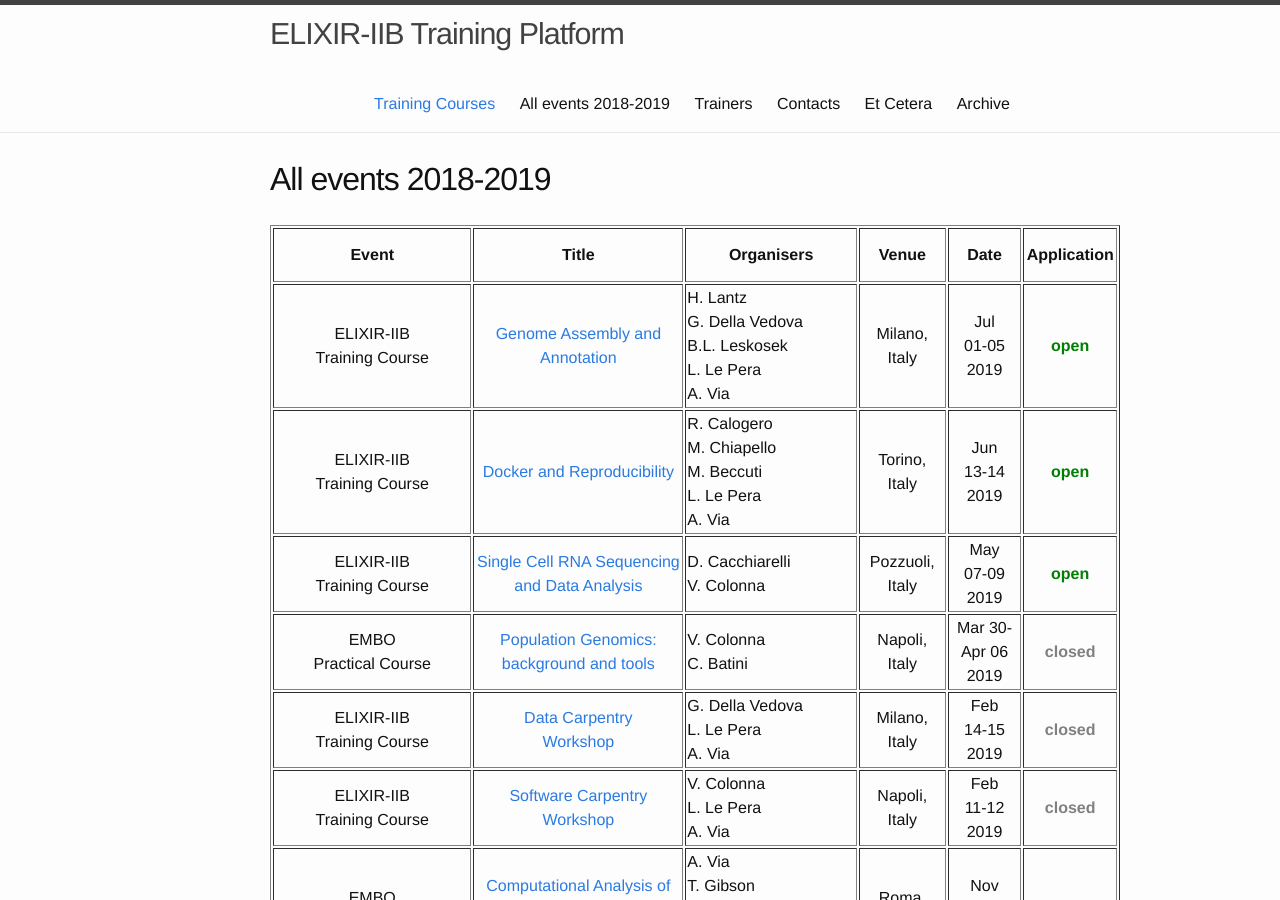
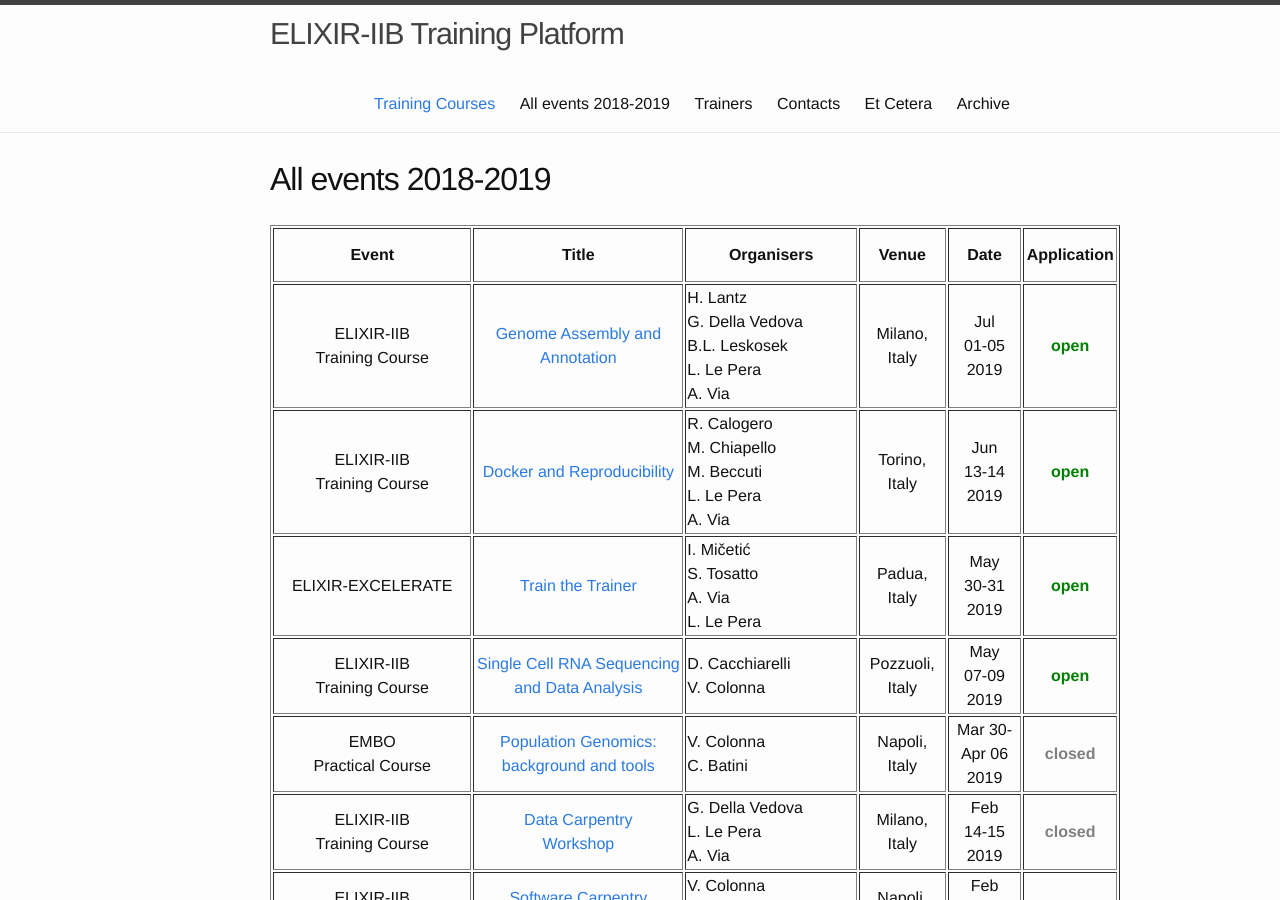
Before and after one commit to ELIXIR-IIB-training/website, a Jekyll site: the page built from _pages/01-all_events.md, in a window 1280 px wide and 900 px high. Built offline with Jekyll 4.4.1, drawn with Linux system fonts in a browser that asks for light colours.

Commit message:
Added TtT Padua

```diff
--- a/_pages/01-all_events.md
+++ b/_pages/01-all_events.md
@@ -27,6 +27,14 @@ permalink: /all_events_2018_2019/
    <td height="50" width="150">R. Calogero<br>M. Chiapello<br>M. Beccuti<br>L. Le Pera<br>A. Via</td>
    <td height="50" align="center">Torino,<br>Italy</td>
    <td height="50" width="75" align="center">Jun<br>13-14<br>2019</td>
+   <td height="50" align="center"><font color="green"><b>open</b></font></td>
+</tr>
+<tr>
+<td height="50" align="center">ELIXIR-EXCELERATE</td>
+   <td height="50" width="220" align="center"><a href="https://elixir-iib-training.github.io/website/2018/10/09/train-the-trainer-stockholm.html">Train the Trainer</a></td>
+   <td height="50">I. Mičetić<br>S. Tosatto<br>A. Via<br>L. Le Pera</td>
+   <td height="50" align="center">Padua,<br>Italy</td>
+   <td height="50" width="75" align="center">May<br>30-31<br>2019</td>
    <td height="50" align="center"><font color="green"><b>open</b></font></td>
 </tr>
 <tr>
```
